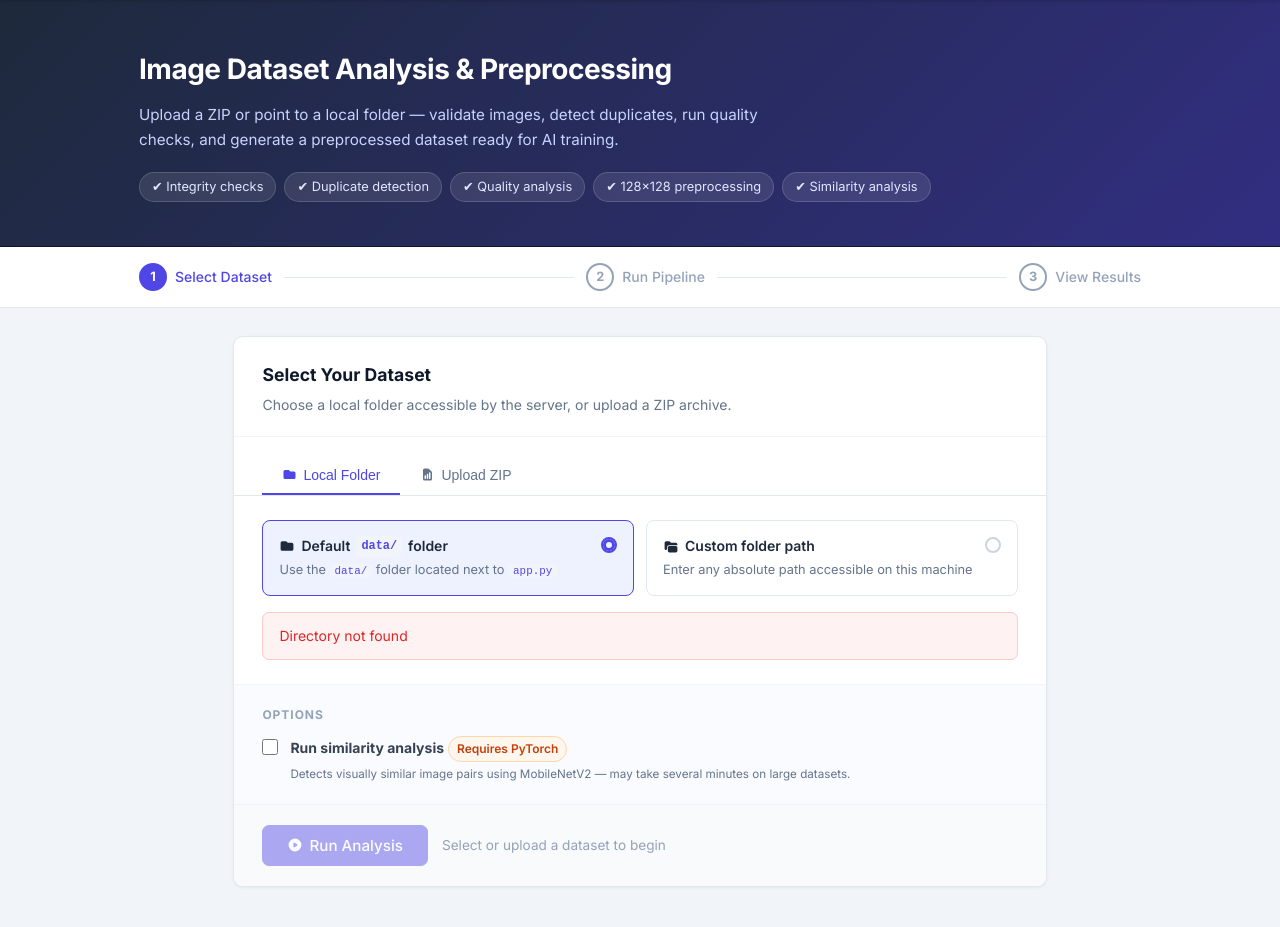
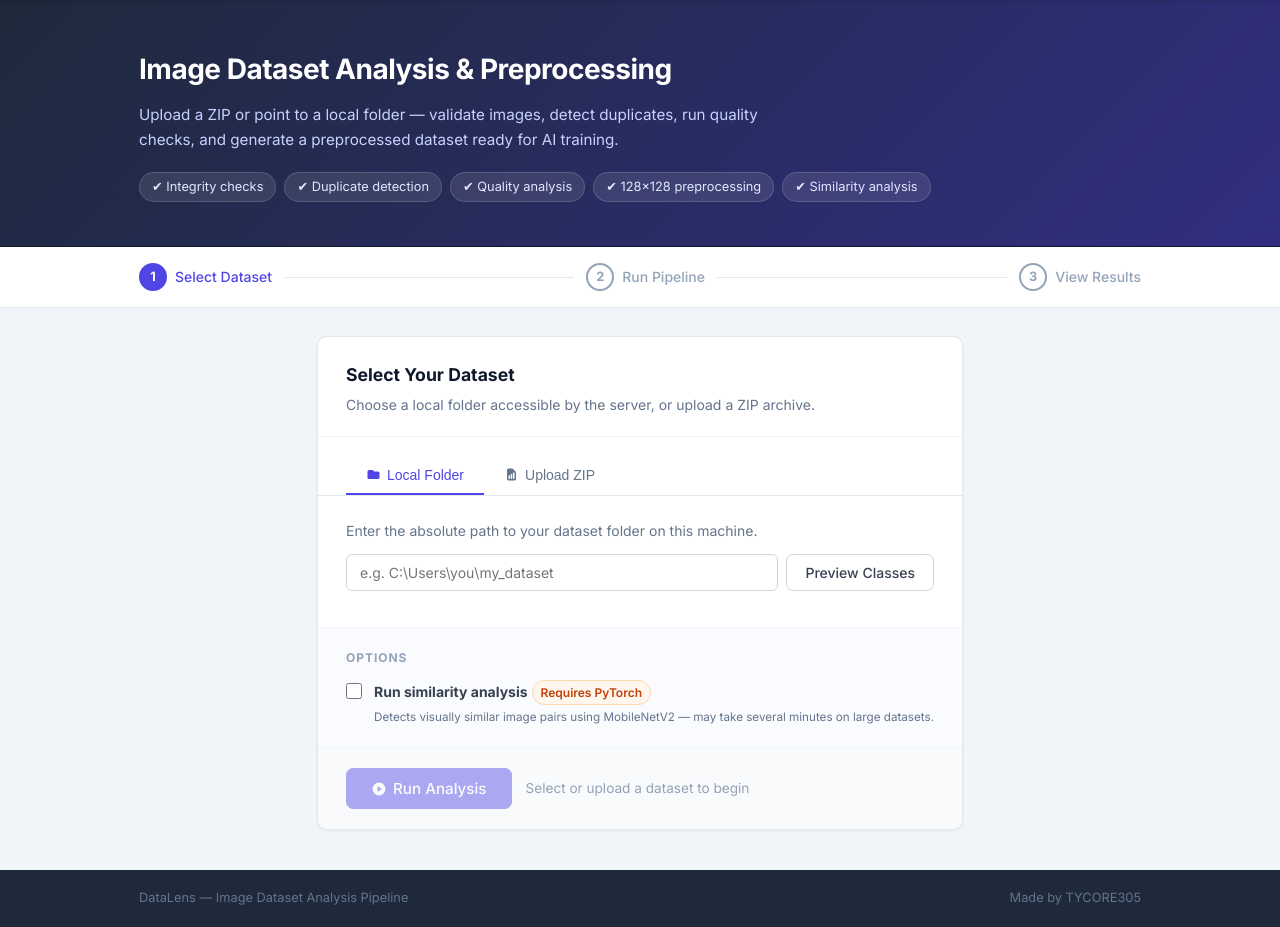
Before and after one commit to Samec2475/image-dataset-analysis-preprocessing, a Flask app: page / in a window 1280 px wide. Shown: the part 57-984 px from the top of the page. Run offline with Flask 3, Linux system fonts and the light colour scheme; data that the repository does not hold is empty.

Commit message:
Simplify folder input, fix ZIP detection, update footer

```diff
--- a/app.py
+++ b/app.py
@@ -129,13 +129,66 @@ def _resolve_dataset_path(path):
     return path
 
 
+SUPPORTED_FORMATS = (".jpg", ".jpeg", ".png")
+
+
 def _list_classes(directory):
+    """Return sorted sub-folder names inside directory (class folders)."""
     if not os.path.isdir(directory):
         return []
     return sorted([
         f for f in os.listdir(directory)
         if os.path.isdir(os.path.join(directory, f))
+          and not f.startswith("__")   # ignore __MACOSX etc.
+          and not f.startswith(".")    # ignore hidden folders
     ])
+
+
+def _folder_has_images(directory):
+    """Return True if directory directly contains at least one image file."""
+    try:
+        return any(
+            f.lower().endswith(SUPPORTED_FORMATS)
+            for f in os.listdir(directory)
+            if os.path.isfile(os.path.join(directory, f))
+        )
+    except OSError:
+        return False
+
+
+def _find_dataset_root(base_dir):
+    """
+    Walk up to 2 levels deep to find the directory whose sub-folders
+    contain image files — that is the dataset root (class-level parent).
+
+    Handles all common ZIP structures:
+      zip → cats/ + dogs/ → images          (base_dir is root)
+      zip → dataset/ → cats/ + dogs/ → images  (one level nested)
+      zip → dataset/ → images                  (single class, flat)
+    """
+    def classes_with_images(d):
+        """Sub-folders of d that actually contain image files."""
+        return [
+            sub for sub in os.listdir(d)
+            if not sub.startswith("__") and not sub.startswith(".")
+            and os.path.isdir(os.path.join(d, sub))
+            and _folder_has_images(os.path.join(d, sub))
+        ]
+
+    # Level 0 — base_dir itself has class folders with images
+    if classes_with_images(base_dir):
+        return base_dir
+
+    # Level 1 — one folder deep (e.g. zip wraps everything in a single folder)
+    for entry in sorted(os.listdir(base_dir)):
+        candidate = os.path.join(base_dir, entry)
+        if entry.startswith("__") or entry.startswith("."):
+            continue
+        if os.path.isdir(candidate) and classes_with_images(candidate):
+            return candidate
+
+    # Fallback — return base_dir and let the pipeline report the error
+    return base_dir
 
 
 # ---------------------------------------------------------------------------
@@ -194,34 +247,43 @@ def api_upload():
 
         os.remove(zip_path)
 
-        # Auto-detect where the class folders are.
-        # Handles: zip/class/images  OR  zip/dataset_folder/class/images
-        data_path = extract_dir
-        top_entries = [
-            e for e in os.listdir(extract_dir)
-            if os.path.isdir(os.path.join(extract_dir, e))
-        ]
+        # Debug: print what was extracted
+        print("\n--- ZIP EXTRACTION DEBUG ---")
+        for root, dirs, files in os.walk(extract_dir):
+            level = root.replace(extract_dir, "").count(os.sep)
+            indent = "  " * level
+            print(f"{indent}{os.path.basename(root)}/")
+            for f in files[:5]:
+                print(f"{indent}  {f}")
+        print("----------------------------\n")
 
-        if len(top_entries) == 1:
-            candidate = os.path.join(extract_dir, top_entries[0])
-            sub = os.listdir(candidate)
-            if sub and all(os.path.isdir(os.path.join(candidate, e)) for e in sub):
-                data_path = candidate
+        # Intelligently find the directory that contains the class folders
+        data_path = _find_dataset_root(extract_dir)
+        classes   = _list_classes(data_path)
 
-        classes = _list_classes(data_path)
+        print(f"Detected data_path: {data_path}")
+        print(f"Detected classes:   {classes}")
 
         if not classes:
+            found = []
+            for root, dirs, files in os.walk(extract_dir):
+                for d in dirs:
+                    found.append(os.path.relpath(os.path.join(root, d), extract_dir))
             shutil.rmtree(extract_dir, ignore_errors=True)
+            detail = f"Folders inside ZIP: {found[:10]}" if found else "ZIP appears empty."
             return jsonify({
-                "error": "No class sub-folders found inside the ZIP. "
-                         "Expected structure: zip → class_folder/ → images"
+                "error": (
+                    "No class sub-folders with images were found. "
+                    "Expected: cats/ and dogs/ folders containing images. "
+                    f"({detail})"
+                )
             }), 400
 
         return jsonify({
             "upload_id": upload_id,
             "data_path": data_path,
-            "classes": classes,
-            "error": None
+            "classes":   classes,
+            "error":     None
         })
 
     except zipfile.BadZipFile:
@@ -333,4 +395,4 @@ def api_chart(run_id, chart_name):
 
 if __name__ == "__main__":
     print("Starting DataLens server on http://localhost:5000")
-    app.run(debug=True, port=5000, use_reloader=False)
+    app.run(debug=True, host="127.0.0.1", port=5000, use_reloader=False)
--- a/requirements.txt
+++ b/requirements.txt
@@ -1,3 +1,4 @@
 flask
 pillow
 matplotlib
+gunicorn
--- a/static/app.js
+++ b/static/app.js
@@ -58,15 +58,8 @@ function setStepperState(step) {
 }
 
 // ─── Folder mode ──────────────────────────────────────────────
-function onFolderModeChange() {
-  const mode = document.querySelector('input[name="folder-mode"]:checked').value;
-  const row  = document.getElementById("custom-path-row");
-  row.style.display = mode === "custom" ? "" : "none";
-  resolvedDataPath  = "";
-  hide("folder-preview"); hide("folder-error");
-  setReady(false);
-  if (mode === "default") previewFolder("data");
-}
+function onFolderModeChange() {}
+
 
 function previewFolder(pathOverride) {
   const path = pathOverride || (document.getElementById("folder-path").value || "").trim();
@@ -445,8 +438,6 @@ function backToSource() {
   hide("results-section");
   show("source-section");
   setStepperState(1);
-  document.getElementById("mode-default").checked = true;
-  onFolderModeChange();
 }
 
 // ─── Escape HTML ──────────────────────────────────────────────
@@ -461,12 +452,5 @@ document.addEventListener("DOMContentLoaded", () => {
   document.getElementById("folder-path")
     ?.addEventListener("keydown", e => { if (e.key === "Enter") previewFolder(); });
 
-  // Wire up upload-status text span
-  const us = document.getElementById("upload-status");
-  if (us && !us.querySelector("#upload-status-text")) {
-    us.innerHTML = `<div class="upload-status-inner"><span class="spinner"></span><span id="upload-status-text">Uploading…</span></div>`;
-  }
-
   setStepperState(1);
-  onFolderModeChange(); // auto-preview data/ folder
 });
--- a/templates/index.html
+++ b/templates/index.html
@@ -89,33 +89,8 @@
 
       <!-- Folder panel -->
       <div id="panel-folder" class="src-panel">
-        <div class="radio-group">
-          <label class="radio-card" id="mode-default-label">
-            <input type="radio" name="folder-mode" id="mode-default" value="default" checked onchange="onFolderModeChange()" />
-            <div class="radio-card-body">
-              <div class="radio-title">
-                <svg width="16" height="16" viewBox="0 0 20 20" fill="currentColor"><path d="M2 6a2 2 0 012-2h5l2 2h5a2 2 0 012 2v6a2 2 0 01-2 2H4a2 2 0 01-2-2V6z"/></svg>
-                Default <code>data/</code> folder
-              </div>
-              <div class="radio-desc">Use the <code>data/</code> folder located next to <code>app.py</code></div>
-            </div>
-            <div class="radio-dot"></div>
-          </label>
-
-          <label class="radio-card" id="mode-custom-label">
-            <input type="radio" name="folder-mode" id="mode-custom" value="custom" onchange="onFolderModeChange()" />
-            <div class="radio-card-body">
-              <div class="radio-title">
-                <svg width="16" height="16" viewBox="0 0 20 20" fill="currentColor"><path fill-rule="evenodd" d="M2 6a2 2 0 012-2h4l2 2h6a2 2 0 012 2v1H8a3 3 0 00-3 3v1.5a1.5 1.5 0 01-3 0V6z" clip-rule="evenodd"/><path d="M6 12a2 2 0 012-2h8a2 2 0 012 2v4a2 2 0 01-2 2H8a2 2 0 01-2-2v-4z"/></svg>
-                Custom folder path
-              </div>
-              <div class="radio-desc">Enter any absolute path accessible on this machine</div>
-            </div>
-            <div class="radio-dot"></div>
-          </label>
-        </div>
-
-        <div id="custom-path-row" class="path-input-row" style="display:none;">
+        <p style="margin-bottom:12px; font-size:0.875rem; color:#64748b;">Enter the absolute path to your dataset folder on this machine.</p>
+        <div id="custom-path-row" class="path-input-row">
           <div class="input-with-btn">
             <input type="text" id="folder-path" class="text-input" placeholder="e.g. C:\Users\you\my_dataset" onkeydown="if(event.key==='Enter') previewFolder()" />
             <button class="btn btn-secondary" onclick="previewFolder()">Preview Classes</button>
```
Also changed, not shown: 1 other file.
